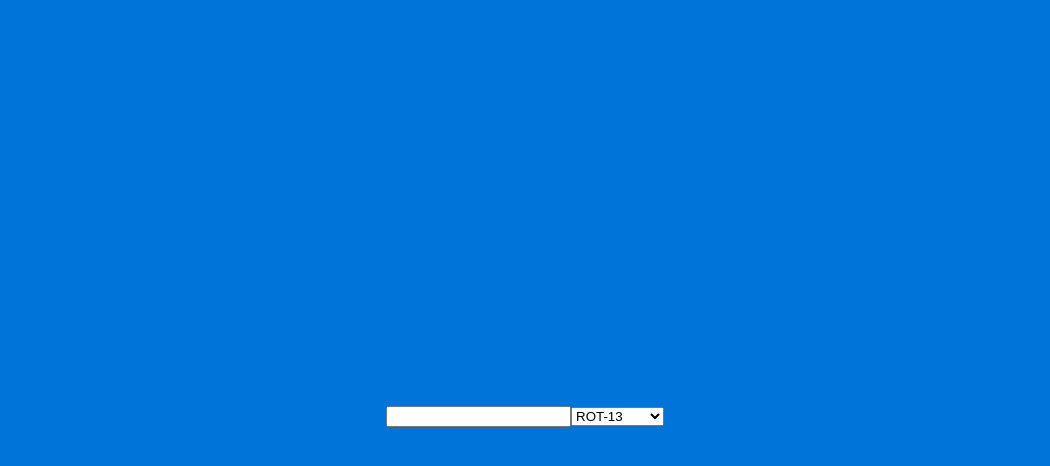
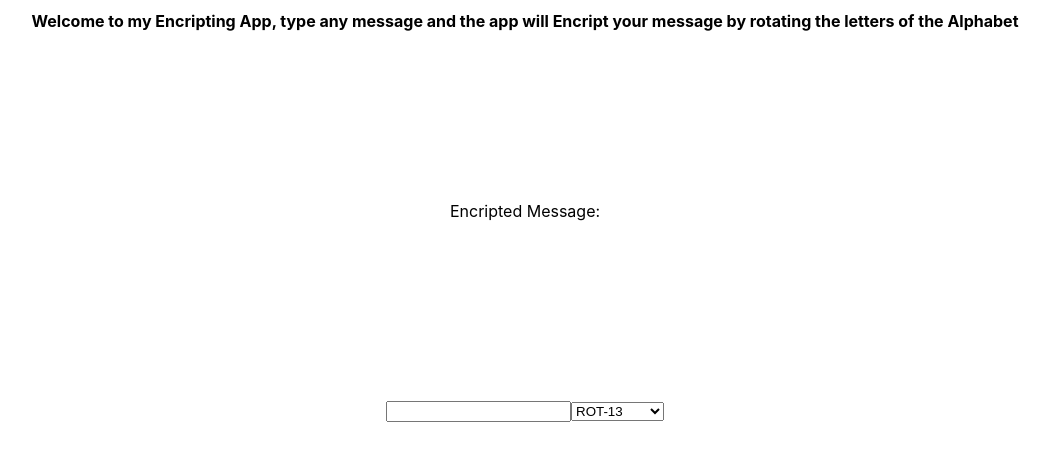
Before and after one commit to ItamarTati/rotation, a React (Create React App) app: page / in a window 1280 px wide. Shown: the top 466 px of the page, without its empty margins (115-1165 px from the left). Built offline with nearby package versions, Linux system fonts and the light colour scheme.

Commit message:
refactored code added files

```diff
--- a/src/App.css
+++ b/src/App.css
@@ -2,6 +2,27 @@
   text-align: center;
   height: 50em;
   position: relative
+}
+.header{
+    display: block;
+    font-size: 1em;
+    margin-block-start: 0.67em;
+    margin-block-end: 0.67em;
+    margin-inline-start: 0px;
+    margin-inline-end: 0px;
+    font-weight: bold;
+
+}
+.encript-message{
+  margin: 0;
+  position: absolute;
+  top: 25%;
+  left: 50%;
+  margin-right: -50%;
+  transform: translate(-50%, -50%);
+}
+.message{
+  color:#2ECC40;
 }
 .form{
   margin: 0;
--- a/src/App.js
+++ b/src/App.js
@@ -1,32 +1,7 @@
 import React, { useState } from "react";
 import './App.css';
+import encriptMessage from './encriptMessage'
 
-function encriptMessage(string, rotation){
-  let encriptedMessage = ''
-  for(let index = 0; index < string.length; index++){
-      let letter = string[index]
-      let rotatedLetter = findEncriptedIndexOfLetter(letter, rotation)
-      encriptedMessage += rotatedLetter
-  }
-  return encriptedMessage
-}
-
-function findEncriptedIndexOfLetter(character, rotationNumber){
-  let isCapital = false
-  if (/[^A-Za-z]/.test(character)) return character
-  if (character === character.toUpperCase()){
-      isCapital = true
-      character = character.toLowerCase()
-  }
-  let alphabet = ['a','b','c','d','e','f','g','h','i','j','k','l','m','n','o','p','q','r','s','t','u','v','w','x','y','z']
-  for(let index = 0; index < alphabet.length; index++){
-      let letter = alphabet[index]
-      if (letter === character){
-          if(index + rotationNumber > 25) rotationNumber = rotationNumber - 26
-          return isCapital ? alphabet[index + rotationNumber].toUpperCase() : alphabet[index + rotationNumber]
-      }
-  }
-}
 
 export default () => {
   const [message, setMessage] = useState('')
@@ -34,7 +9,8 @@ export default () => {
 
   return (
   <div className="App">
-    <p className="encript-message">{encriptMessage(message, rotation)}</p>
+    <h3 className="header">Welcome to my Encripting App, type any message and the app will Encript your message by rotating the letters of the Alphabet</h3>
+    <p className="encript-message">Encripted Message: <span className="message">{encriptMessage(message, rotation)}</span></p>
     <form className="form">
     <input className="text-input" value={message} onChange={e => setMessage(e.target.value)} />
       <select className="options" onChange={e => setRotation(parseInt(e.target.value))}>
--- /dev/null
+++ b/src/encriptMessage.js
@@ -0,0 +1,12 @@
+import findEncriptedIndexOfLetter from './findEncriptedIndexOfLetter'
+function encriptMessage(string, rotation){
+    let encriptedMessage = ''
+    for(let index = 0; index < string.length; index++){
+        let letter = string[index]
+        let rotatedLetter = findEncriptedIndexOfLetter(letter, rotation)
+        encriptedMessage += rotatedLetter
+    }
+    return encriptedMessage
+  }
+
+export default encriptMessage
--- /dev/null
+++ b/src/findEncriptedIndexOfLetter.js
@@ -0,0 +1,16 @@
+module.exports = function findEncriptedIndexOfLetter(character, rotationNumber){
+    let isCapital = false
+    if (/[^A-Za-z]/.test(character)) return character
+    if (character === character.toUpperCase()){
+        isCapital = true
+        character = character.toLowerCase()
+    }
+    let alphabet = ['a','b','c','d','e','f','g','h','i','j','k','l','m','n','o','p','q','r','s','t','u','v','w','x','y','z']
+    for(let index = 0; index < alphabet.length; index++){
+        let letter = alphabet[index]
+        if (letter === character){
+            if(index + rotationNumber > 25) rotationNumber = rotationNumber - 26
+            return isCapital ? alphabet[index + rotationNumber].toUpperCase() : alphabet[index + rotationNumber]
+        }
+    }
+  }
--- a/src/index.css
+++ b/src/index.css
@@ -5,7 +5,6 @@ body {
     sans-serif;
   -webkit-font-smoothing: antialiased;
   -moz-osx-font-smoothing: grayscale;
-  background-color: #0074D9;
 
 }
 
```
Also changed, not shown: 2 other files (tests, documents, lock files or other folders).
